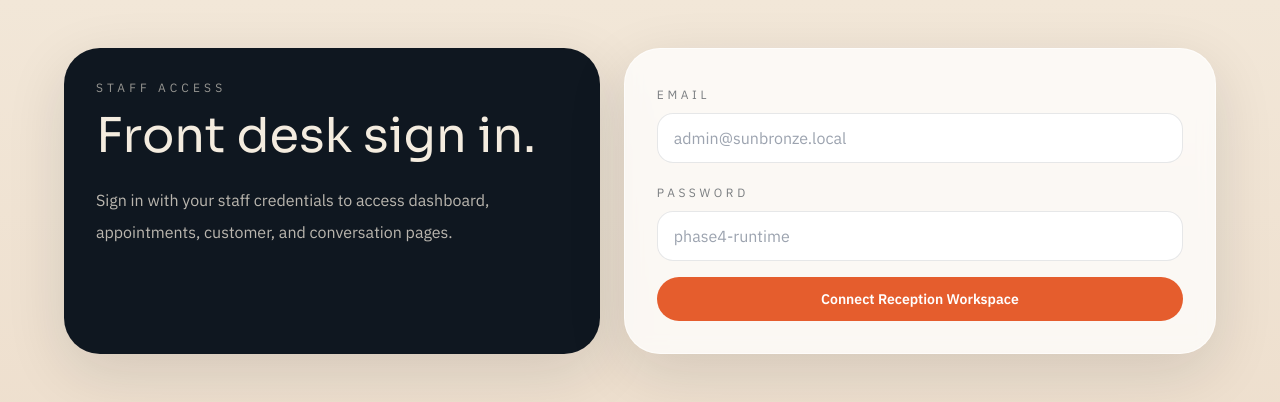
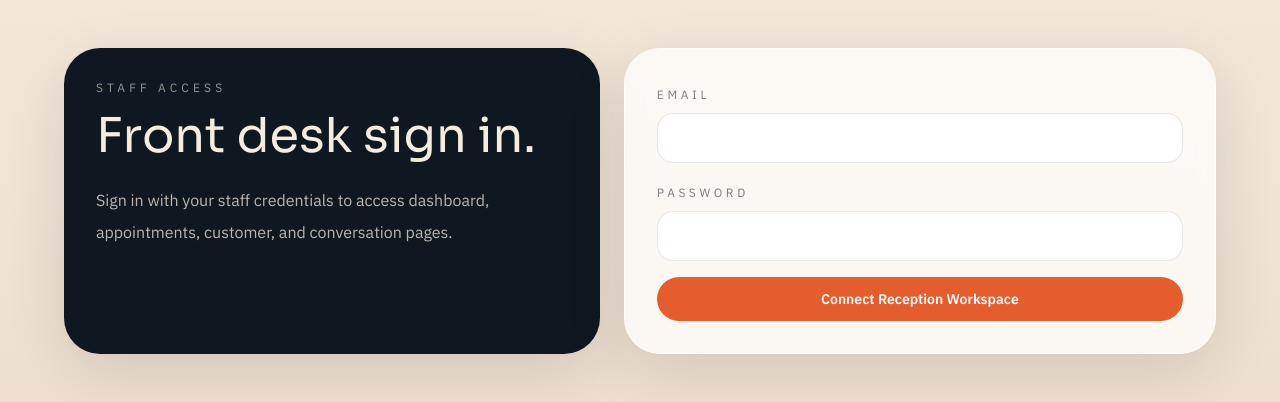
Before and after one commit to lkccomander/sunbronze, a Next.js app in the folder frontend/: page /login in a window 1280 px wide. Shown: the top 402 px of the page. Built offline with nearby package versions, Linux system fonts and the light colour scheme.

Commit message:
fix cred

```diff
--- a/frontend/app/api/auth/logout/route.ts
+++ b/frontend/app/api/auth/logout/route.ts
@@ -3,7 +3,7 @@ import { NextResponse } from "next/server";
 import { AUTH_COOKIE_NAME } from "@/lib/auth";
 
 export async function POST(request: Request) {
-  const response = NextResponse.redirect(new URL("/login", request.url));
+  const response = NextResponse.redirect(new URL("/login", request.url), { status: 303 });
   response.cookies.set(AUTH_COOKIE_NAME, "", {
     httpOnly: true,
     sameSite: "lax",
--- a/frontend/app/login/page.tsx
+++ b/frontend/app/login/page.tsx
@@ -60,7 +60,6 @@ export default function LoginPage() {
                 autoComplete="email"
                 spellCheck={false}
                 className="mt-2 w-full rounded-2xl border border-ink/10 px-4 py-3 focus-visible:outline-none focus-visible:ring-2 focus-visible:ring-ember focus-visible:ring-offset-2 focus-visible:ring-offset-white"
-                placeholder="admin@sunbronze.local"
                 value={email}
                 onChange={(event) => setEmail(event.target.value)}
                 required
@@ -76,7 +75,6 @@ export default function LoginPage() {
                 type="password"
                 autoComplete="current-password"
                 className="mt-2 w-full rounded-2xl border border-ink/10 px-4 py-3 focus-visible:outline-none focus-visible:ring-2 focus-visible:ring-ember focus-visible:ring-offset-2 focus-visible:ring-offset-white"
-                placeholder="phase4-runtime"
                 value={password}
                 onChange={(event) => setPassword(event.target.value)}
                 required
```
